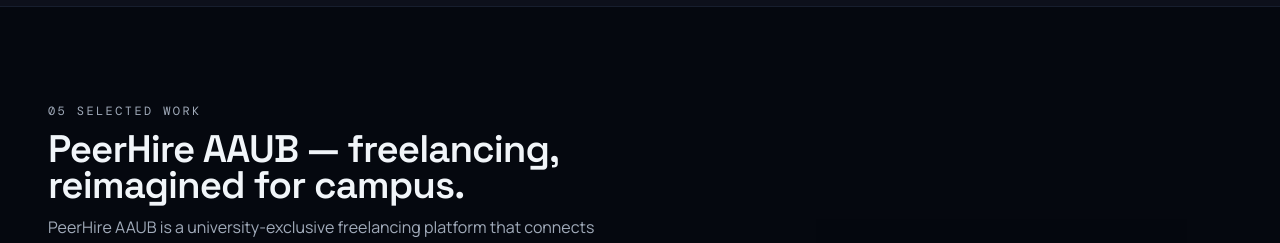
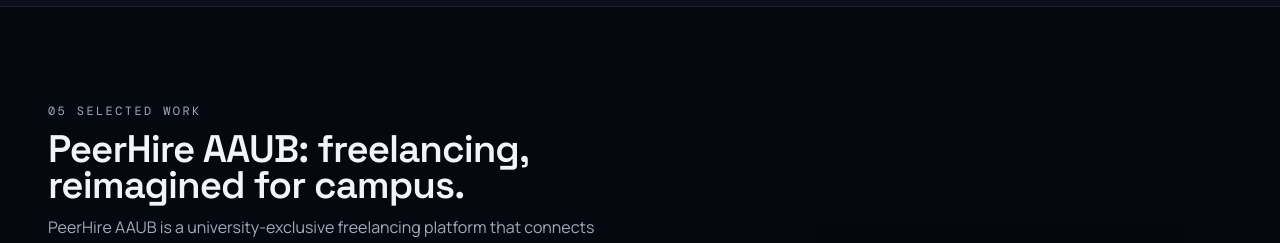
Before and after one commit to nabil24024004/Portfolio-mine, a React (Vite) app: page / in a window 1280 px wide. Shown: the part 2460-2703 px from the top of the page. Built offline with nearby package versions, Linux system fonts and the light colour scheme; no server answers; the HTML template or start-up script is replaced by a standard one.

Commit message:
Update WorkSection.tsx

```diff
--- a/src/components/sections/WorkSection.tsx
+++ b/src/components/sections/WorkSection.tsx
@@ -49,7 +49,7 @@ export const WorkSection = () => {
         <div className="max-w-xl space-y-3">
           <p className="section-kicker">05 Selected Work</p>
           <h2 className="section-title text-3xl md:text-[2.4rem]">
-            PeerHire AAUB — freelancing, reimagined for campus.
+            PeerHire AAUB: freelancing, reimagined for campus.
           </h2>
           <p className="text-sm leading-relaxed text-muted-foreground md:text-base">
             PeerHire AAUB is a university-exclusive freelancing platform that connects students for academic assistance.
```
